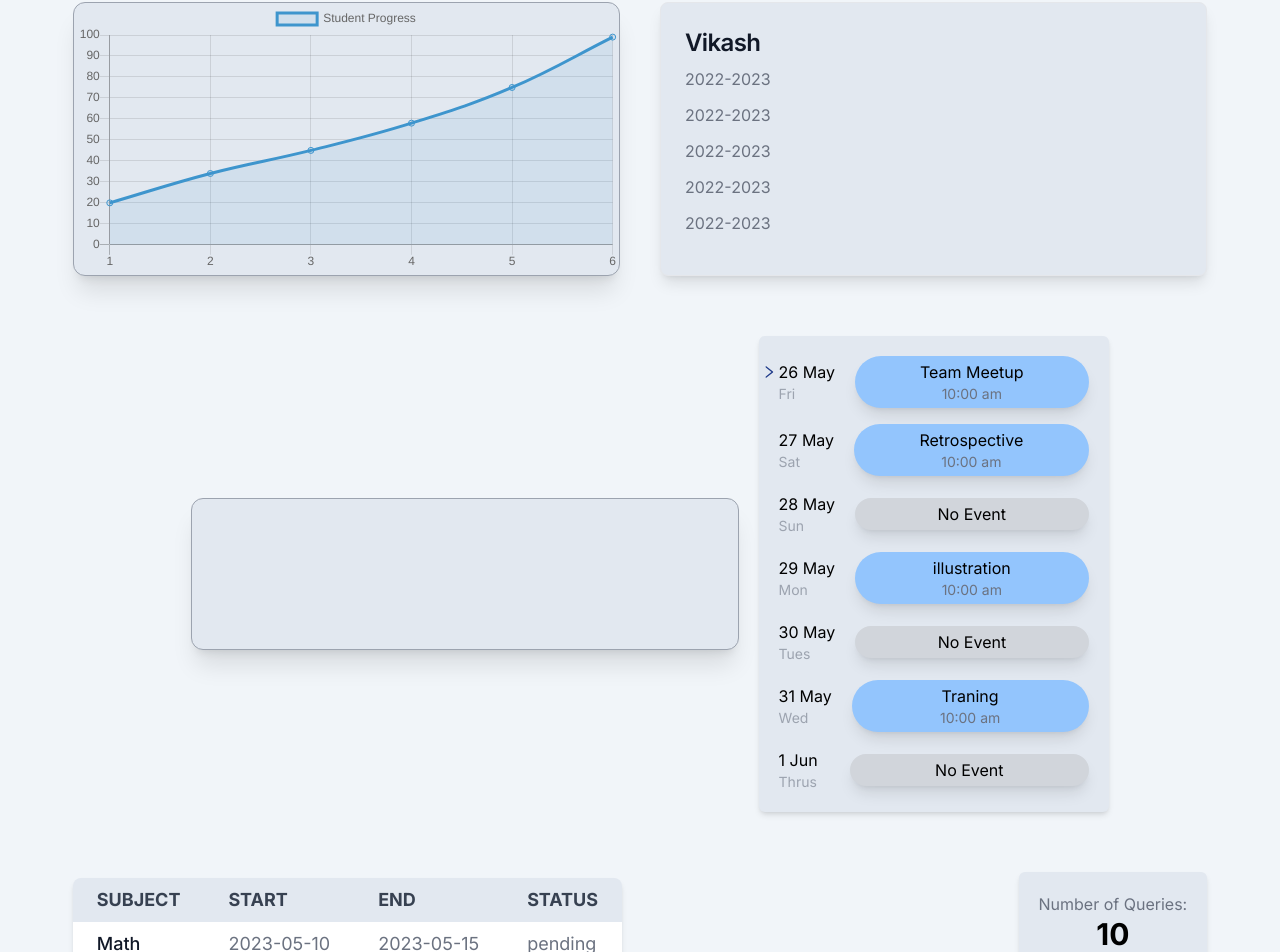
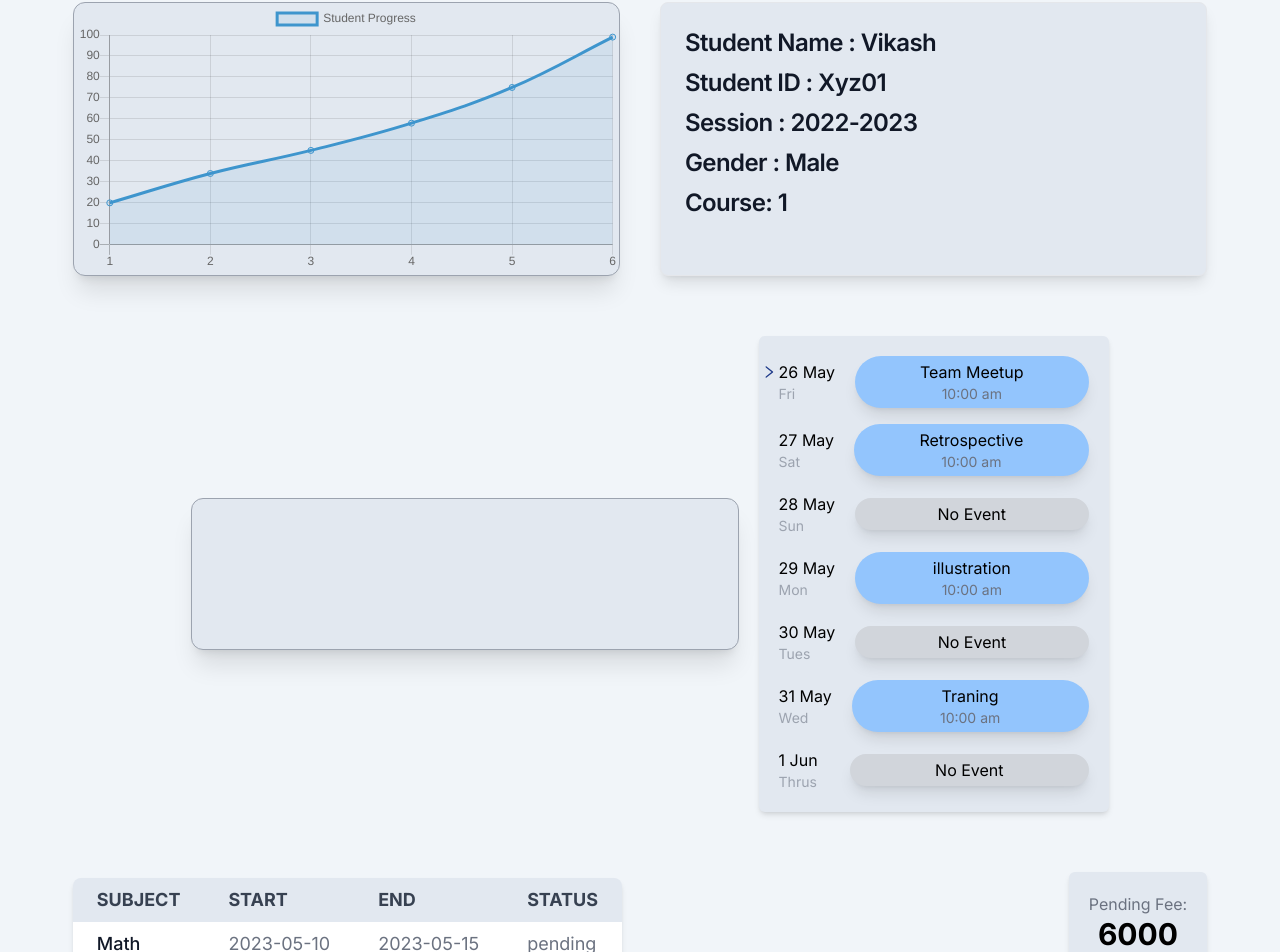
Before and after one commit to Abhimrt/StudentManagement, a Next.js app: page /student in a window 1280 px wide. Shown: the part 178-1130 px from the top of the page. Built offline with nearby package versions, Linux system fonts and the light colour scheme.

Commit message:
adding fee

```diff
--- a/app/student/page.js
+++ b/app/student/page.js
@@ -48,8 +48,8 @@ const page = () => {
         <div className="flex items-center justify-between flex-col md:flex-row p-5">
           <Assignment data = {data.AssigmentDetail.filterAssigment}/>
           <Card1
-                number={data.NumberOfQueries}
-                type="Number of Queries"
+                number={data.DuesFeesDetail.filterDuesFees.DueFees}
+                type="Pending Fee"
                 className="w-[350px]"
             />
         </div>
--- a/components/Profile.js
+++ b/components/Profile.js
@@ -5,10 +5,21 @@ const Profile = ({ data }) => {
     <div className="w-full md:w-1/2 self-stretch p-5" >
       <div className="p-6  bg-slate-200 border h-full border-gray-200 rounded-lg shadow-lg">
         <h2 className="mb-2 text-2xl font-semibold tracking-tight text-gray-900 capitalize">
-          {data.StudentProfile.studentName}
+          Student Name : {data.StudentProfile.studentName}
         </h2>
-
-        <p className="mb-3 font-normal text-gray-500 ">
+        <h2 className="mb-2 text-2xl font-semibold tracking-tight text-gray-900 capitalize">
+          Student ID : {data.StudentProfile.StudentId}
+        </h2>
+        <h2 className="mb-2 text-2xl font-semibold tracking-tight text-gray-900 capitalize">
+          Session : {data.StudentProfile.AddmissionSession}
+        </h2>
+        <h2 className="mb-2 text-2xl font-semibold tracking-tight text-gray-900 capitalize">
+          Gender : {data.StudentProfile.gender}
+        </h2>
+        <h2 className="mb-2 text-2xl font-semibold tracking-tight text-gray-900 capitalize">
+          Course: {data.StudentProfile.Course}
+        </h2>
+        {/* <p className="mb-3 font-normal text-gray-500 ">
         {data.StudentProfile.AddmissionSession}
         </p>
         <p className="mb-3 font-normal text-gray-500 ">
@@ -22,7 +33,7 @@ const Profile = ({ data }) => {
         </p>
         <p className="mb-3 font-normal text-gray-500 ">
         {data.StudentProfile.AddmissionSession}
-        </p>
+        </p> */}
       </div>
     </div>
   );
```
